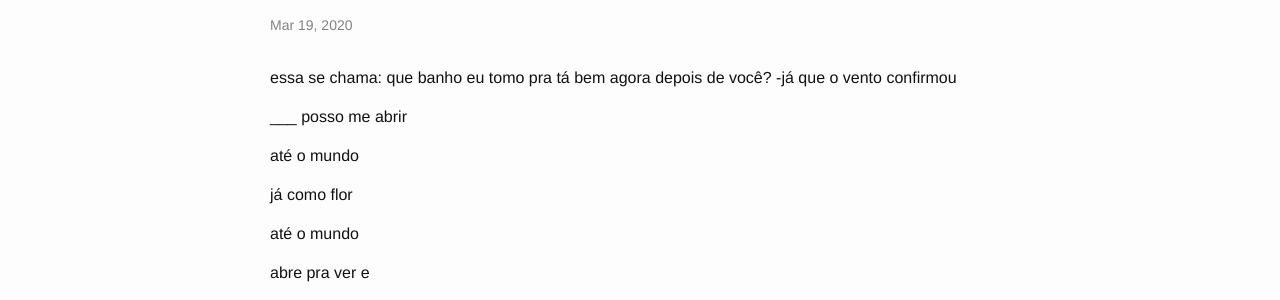
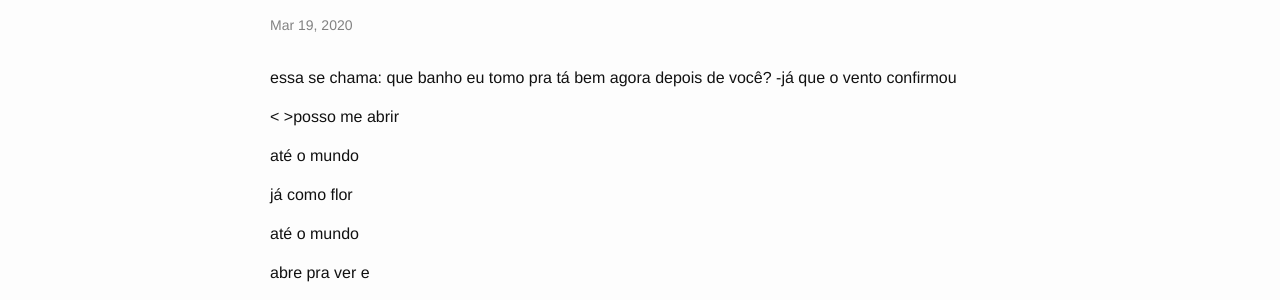
Before and after one commit to jamalgaddis/jamalgaddis.github.io, a Jekyll site: the page built from _posts/2020-03-20-Fri3p.markdown, in a window 1280 px wide. Shown: the part 134-434 px from the top of the page. Built offline with Jekyll 4.4.1, drawn with Linux system fonts in a browser that asks for light colours.

```diff
--- a/_posts/2020-03-20-Fri3p.markdown
+++ b/_posts/2020-03-20-Fri3p.markdown
@@ -8,7 +8,7 @@ categories: jekyll update
 essa se chama: que banho eu tomo pra tá bem agora depois de você?
 -já que o vento confirmou
 
-___ posso me abrir
+<   >posso me abrir
 
   até o mundo
 
```
